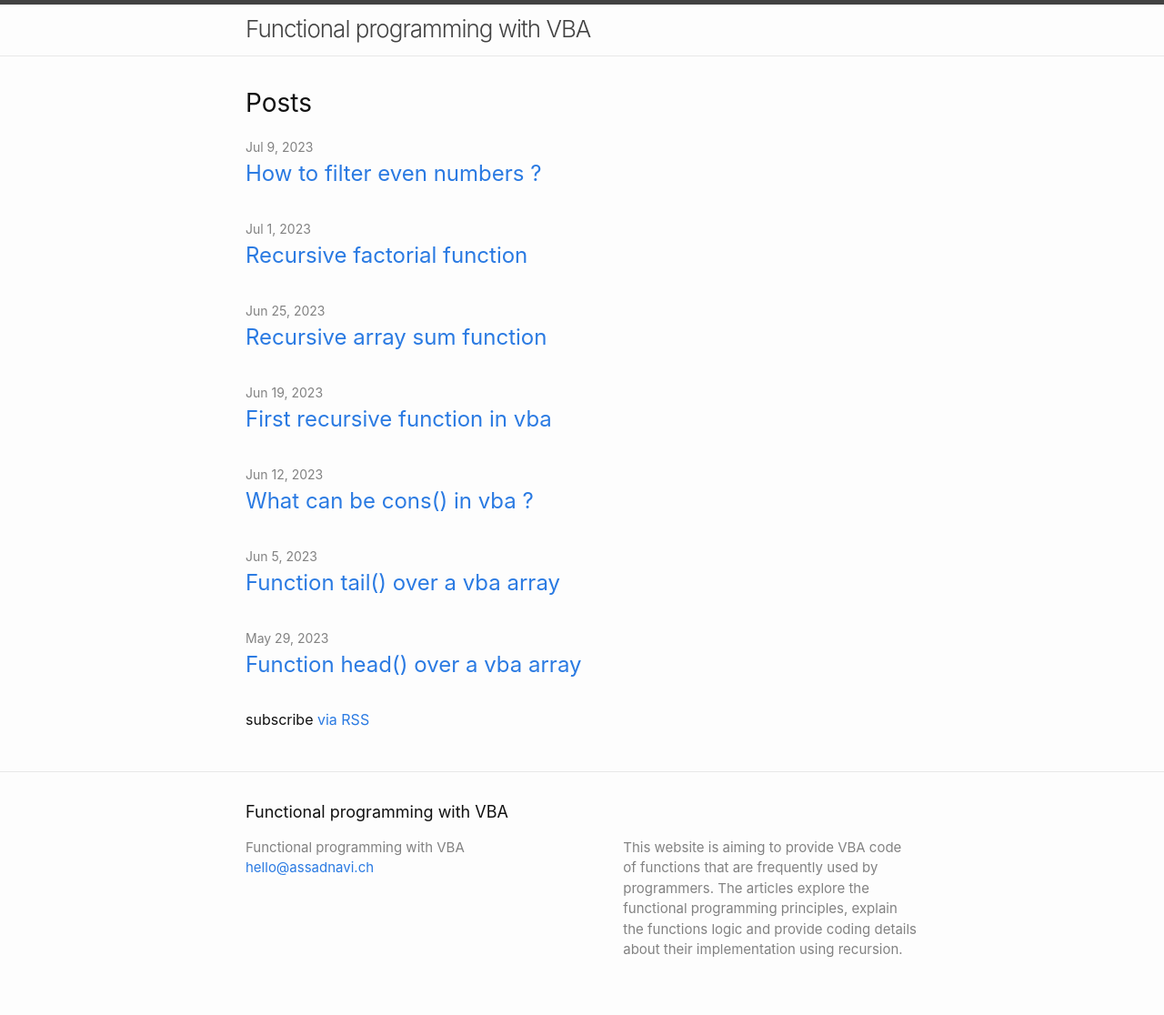
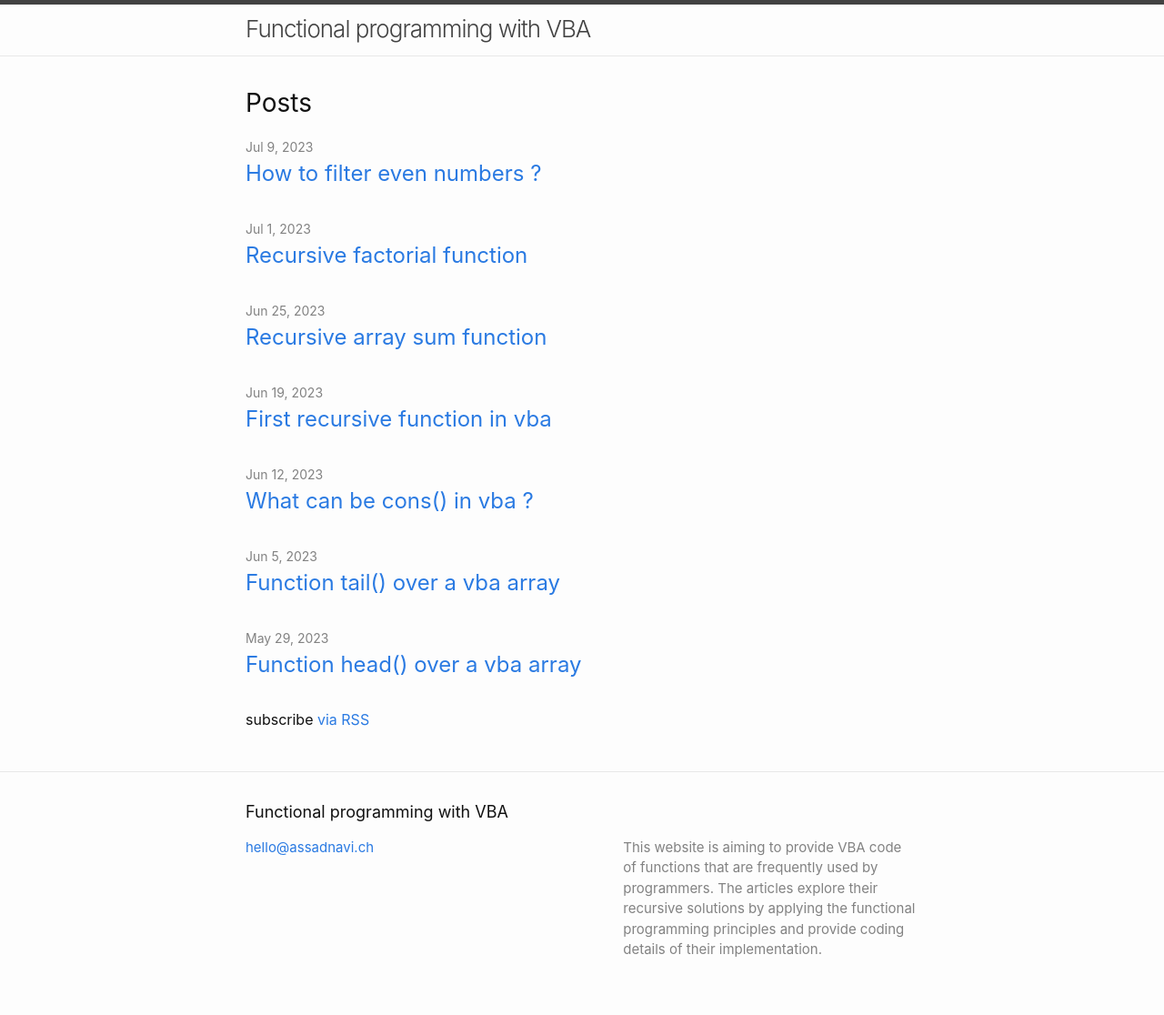
Before and after one commit to assadnavi/assadnavi.github.io, a Jekyll site: the page built from index.markdown, in a window 1280 px wide. Shown: the whole page at 91% size. Built offline with Jekyll 4.4.1, drawn with Linux system fonts in a browser that asks for light colours.

Commit message:
updated description

```diff
--- a/_config.yml
+++ b/_config.yml
@@ -23,9 +23,9 @@ email: hello@assadnavi.ch
 description: >- # this means to ignore newlines until "baseurl:"
   This website is aiming to provide VBA code of
   functions that are frequently used by programmers.
-  The articles explore the functional programming principles,
-  explain the functions logic and provide coding details about
-  their implementation using recursion.
+  The articles explore their recursive solutions by applying
+  the functional programming principles and provide
+  coding details of their implementation.
 baseurl: "" # the subpath of your site, e.g. /blog
 url: "https://www.functionalvba.com" # the base hostname & protocol for your site, e.g. http://example.com
 twitter_username: jekyllrb
--- a/_includes/footer.html
+++ b/_includes/footer.html
@@ -12,7 +12,7 @@
             {%- if site.author -%}
               {{ site.author | escape }}
             {%- else -%}
-              {{ site.title | escape }}
+              {{ escape }}
             {%- endif -%}
             </li>
             {%- if site.email -%}
```
